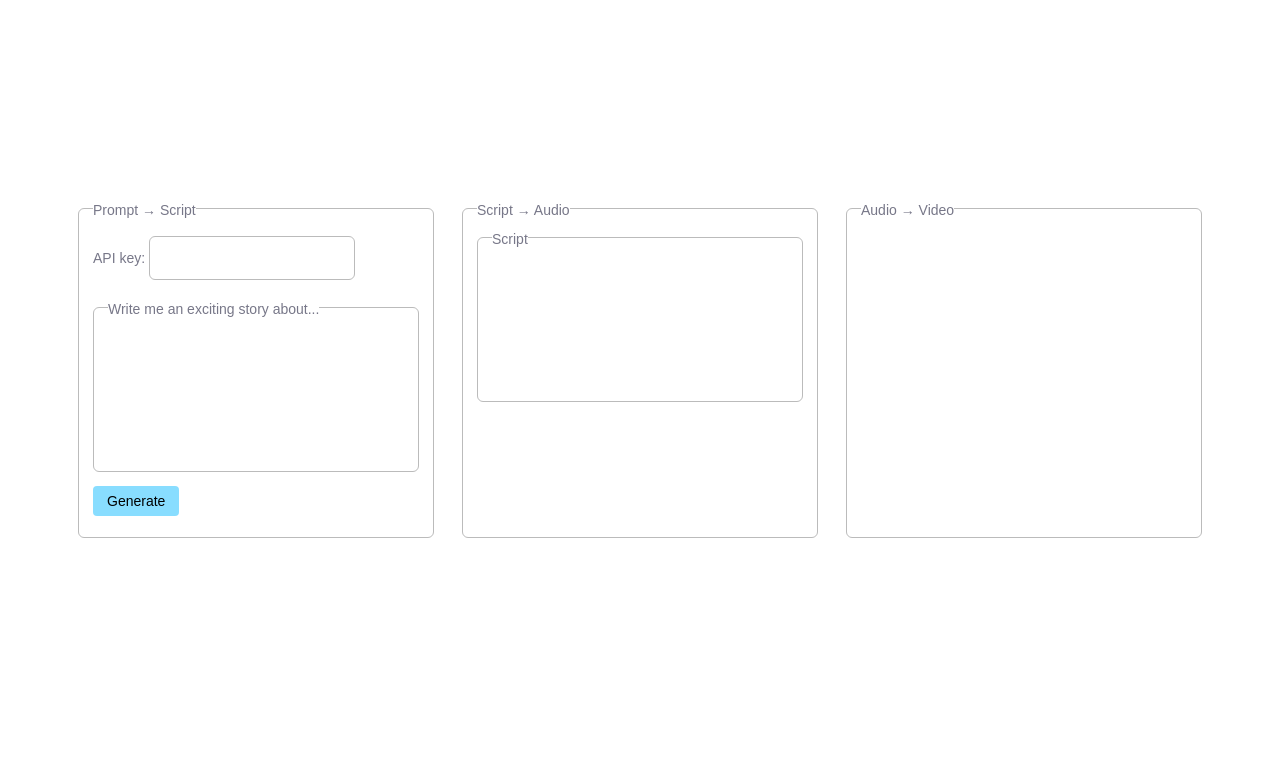
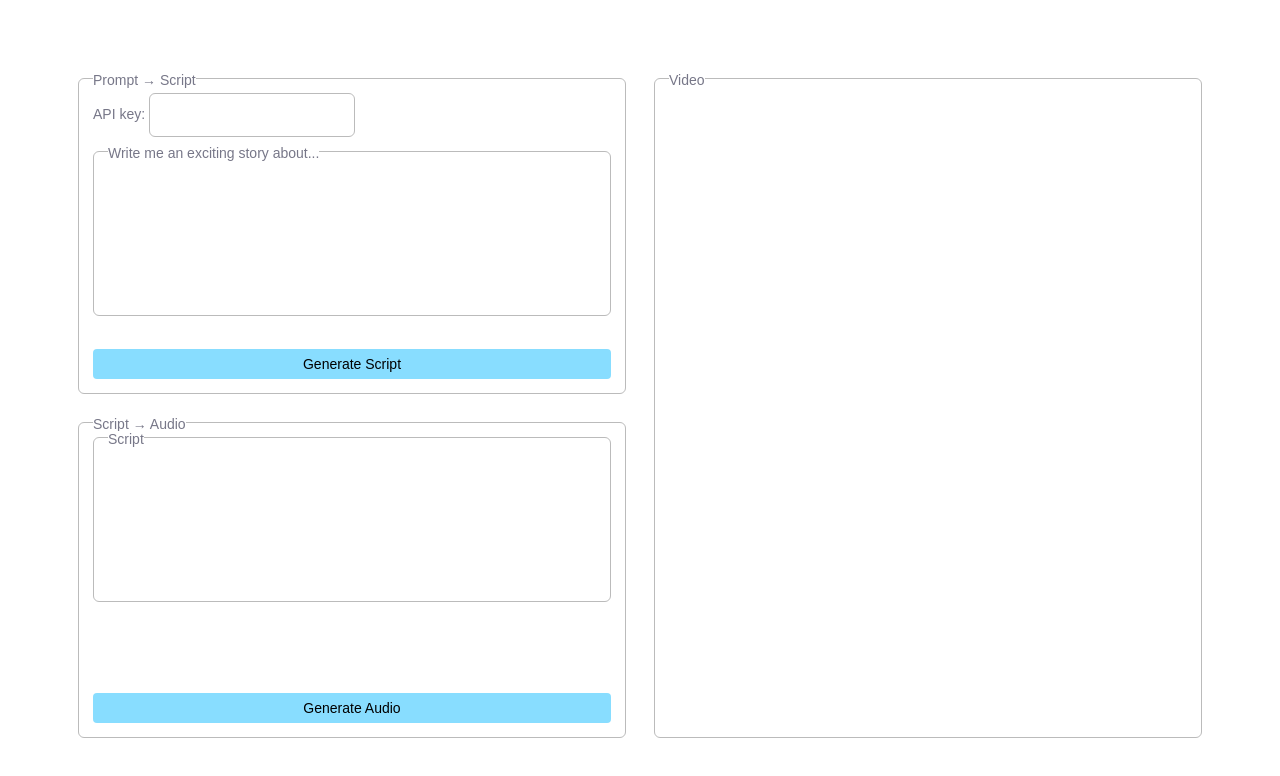
Before and after one commit to forever-experimental/AIFunnyShorts, a website: page index.html in a window 1280 px wide. Drawn offline with Linux system fonts and the light colour scheme.

Commit message:
Update index.html

```diff
--- a/index.html
+++ b/index.html
@@ -4,12 +4,15 @@
     <meta charset="UTF-8">
     <title>AI Funny Shorts Generator</title>
     <style>
-        body { display: flex; align-items: center; gap: 2em; justify-content: center; height: 100vh; font-family: sans-serif; font-size: 14px; padding: 5em; padding-top: 0em; box-sizing: border-box; }
-        body > div { height: 300px; flex: 1; }
+                body { display: grid; grid-template-columns: 1fr 1fr; grid-template-rows: 1fr 1fr; align-items: center; gap: 2em; justify-content: center; height: 100vh; font-family: sans-serif; font-size: 14px; padding: 5em; box-sizing: border-box; }
+        body > div { height: 100%; width: 100%; box-sizing: border-box; }
 
         label { color: #778; }
 
-        .border { border: 1px solid #bbb; padding: 1em; border-radius: 6px; margin: 1em 0; }
+        .flex-col { display: flex; flex-direction: column; gap: 1em; }
+
+        .border { border: 1px solid #bbb; padding: 1em; border-radius: 6px; }
+
         .headed { position: relative; }
         .headed > label { position: absolute; top: -0.5em; left: 1em; background: white; }
 
@@ -22,7 +25,7 @@
 <body>
 
 
-    <div class="border headed" style="width: 500px;">
+    <div class="border headed flex-col">
         <label>Prompt → Script</label>
 
         <div>
@@ -35,20 +38,26 @@
             <textarea id="story" rows="8"></textarea>
         </div>
 
-        <input type="submit" value="Generate">
+        <div style="flex: 1;"></div>
+
+        <input type="submit" id="gen-script" value="Generate Script">
     </div>
 
-    <div class="border headed" style="width: 500px;">
+    <div class="border headed flex-col">
         <label>Script → Audio</label>
 
         <div class="border headed">
     		<label for="script">Script</label>
             <textarea id="script" rows="8"></textarea>
         </div>
+
+        <div style="flex: 1;"></div>
+
+        <input type="submit" id="gen-audio" value="Generate Audio">
     </div>
 
-    <div class="border headed" style="width: 500px;">
-        <label>Audio → Video</label>
+    <div class="border headed flex-col" style="grid-column: 2; grid-row: 1 / span 2;">
+        <label>Video</label>
     </div>
 
 </body>
```
